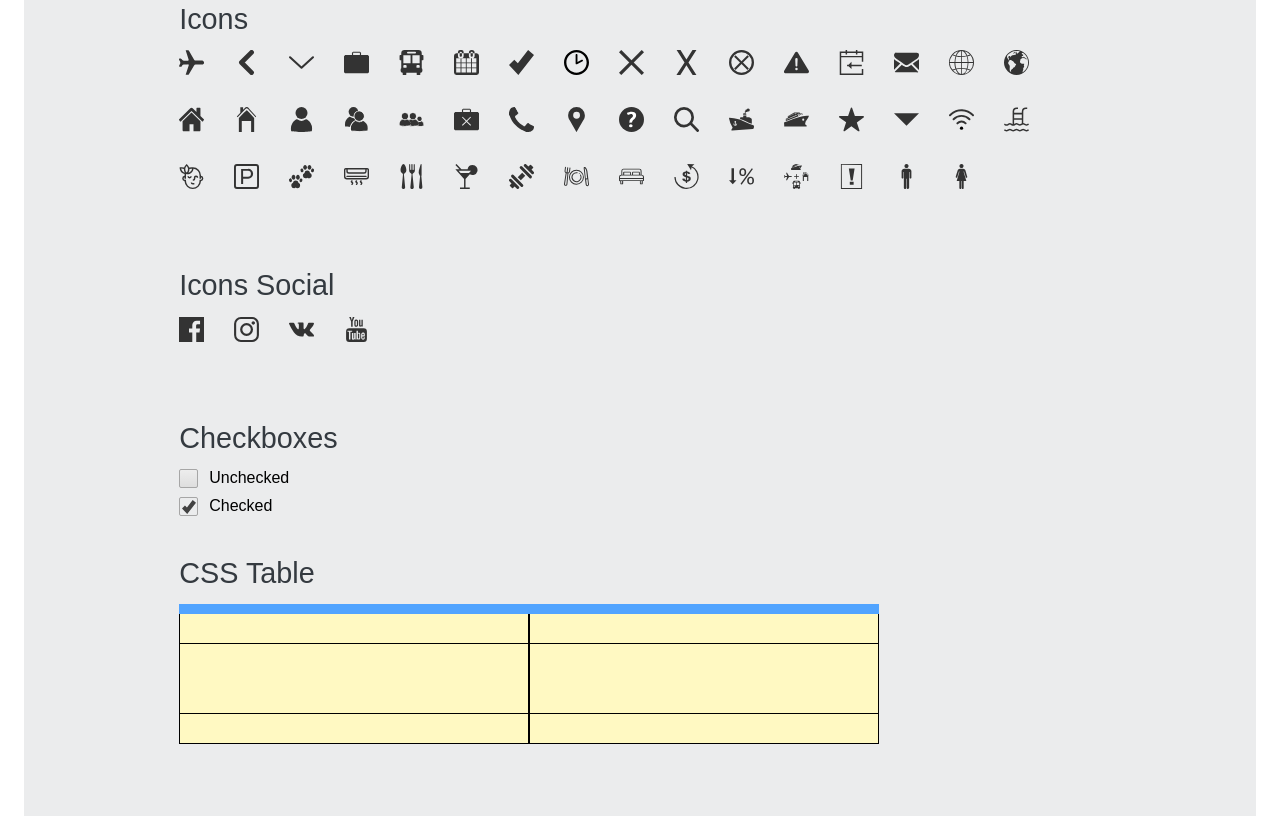
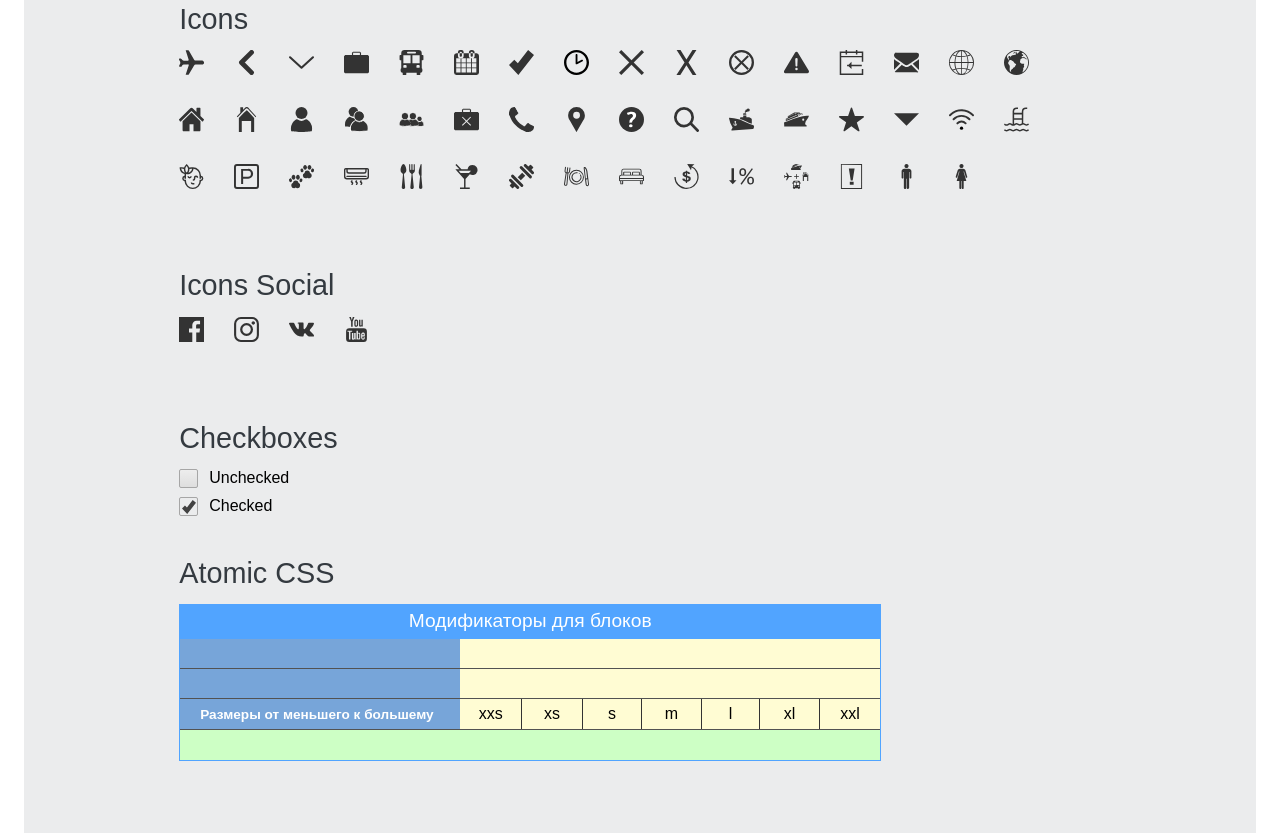
Before and after one commit to MikeIv/UI-Style, a website: page src/index.html in a window 1280 px wide. Shown: the part 547-1380 px from the top of the page. Drawn offline with Linux system fonts and the light colour scheme.

Commit message:
Atomic CSS

```diff
--- a/src/index.html
+++ b/src/index.html
@@ -613,17 +613,25 @@
     </svg>
     <svg id="icon-gender-man" viewBox="0 0 8 20.42">
       <defs>
-        <style>.icon-gender-man-a{fill:#333;fill-rule:evenodd;}</style>
+        <style>.icon-gender-man-a {
+          fill: #333;
+          fill-rule: evenodd;
+        }</style>
       </defs>
       <title>icon-gender-man</title>
-      <path class="icon-gender-man-a" transform="translate(0 -.29)" d="M2.15,4.07a2.06,2.06,0,0,0-1.51.64A2.13,2.13,0,0,0,0,6.22v5.25A.69.69,0,0,0,.22,12a.69.69,0,0,0,.51.2.72.72,0,0,0,.54-.2.78.78,0,0,0,.18-.52V6.78h.38v13a.86.86,0,0,0,.32.66.93.93,0,0,0,.68.28.9.9,0,0,0,.69-.28.86.86,0,0,0,.29-.66V12.24h.42v7.53a.92.92,0,0,0,.28.66.94.94,0,0,0,.72.28.94.94,0,0,0,.93-.94v-13h.39v4.69a.74.74,0,0,0,.19.52.78.78,0,0,0,.53.2.69.69,0,0,0,.54-.2A.85.85,0,0,0,8,11.47V6.22a2.14,2.14,0,0,0-.63-1.51,2,2,0,0,0-1.52-.64ZM4,3.64a1.61,1.61,0,0,0,1.18-.47A1.64,1.64,0,0,0,5.68,2,1.64,1.64,0,0,0,5.19.79,1.61,1.61,0,0,0,4,.29a1.53,1.53,0,0,0-1.18.5A1.59,1.59,0,0,0,2.35,2a1.59,1.59,0,0,0,.48,1.2A1.54,1.54,0,0,0,4,3.64Z"/>
+      <path class="icon-gender-man-a" transform="translate(0 -.29)"
+            d="M2.15,4.07a2.06,2.06,0,0,0-1.51.64A2.13,2.13,0,0,0,0,6.22v5.25A.69.69,0,0,0,.22,12a.69.69,0,0,0,.51.2.72.72,0,0,0,.54-.2.78.78,0,0,0,.18-.52V6.78h.38v13a.86.86,0,0,0,.32.66.93.93,0,0,0,.68.28.9.9,0,0,0,.69-.28.86.86,0,0,0,.29-.66V12.24h.42v7.53a.92.92,0,0,0,.28.66.94.94,0,0,0,.72.28.94.94,0,0,0,.93-.94v-13h.39v4.69a.74.74,0,0,0,.19.52.78.78,0,0,0,.53.2.69.69,0,0,0,.54-.2A.85.85,0,0,0,8,11.47V6.22a2.14,2.14,0,0,0-.63-1.51,2,2,0,0,0-1.52-.64ZM4,3.64a1.61,1.61,0,0,0,1.18-.47A1.64,1.64,0,0,0,5.68,2,1.64,1.64,0,0,0,5.19.79,1.61,1.61,0,0,0,4,.29a1.53,1.53,0,0,0-1.18.5A1.59,1.59,0,0,0,2.35,2a1.59,1.59,0,0,0,.48,1.2A1.54,1.54,0,0,0,4,3.64Z"/>
     </svg>
     <svg id="icon-gender-woman" viewBox="0 0 9 19.54">
       <defs>
-        <style>.icon-gender-woman-a{fill:#333;fill-rule:evenodd;}</style>
+        <style>.icon-gender-woman-a {
+          fill: #333;
+          fill-rule: evenodd;
+        }</style>
       </defs>
       <title>icon-gender-woman</title>
-      <path class="icon-gender-woman-a" transform="translate(0 -.73)" d="M4.34,13.94v5.59a.75.75,0,0,1-.21.54.74.74,0,0,1-.53.2.79.79,0,0,1-.55-.2.66.66,0,0,1-.23-.54V13.94H.74L2.91,6.57H2.53c-.24.83-.44,1.49-.59,2s-.3,1-.44,1.5-.25.77-.27.87a.59.59,0,0,1-.62.47l-.16,0A.6.6,0,0,1,0,10.8a.45.45,0,0,1,0-.2s.08-.24.16-.55.19-.7.33-1.15S.81,8,1,7.41s.3-1,.48-1.54a2,2,0,0,1,.69-1,1.57,1.57,0,0,1,1.09-.46H5.78a1.61,1.61,0,0,1,1.12.46,2.46,2.46,0,0,1,.7,1c.15.5.29,1,.44,1.54s.3,1,.43,1.49l.33,1.15A3.92,3.92,0,0,0,9,10.6l0,.17a.59.59,0,0,1-.46.62l-.15,0A.57.57,0,0,1,7.77,11c0-.1-.12-.4-.24-.87s-.29-1-.46-1.5-.36-1.19-.6-2H6.1l2.17,7.37H6.21v5.59a.66.66,0,0,1-.22.54.8.8,0,0,1-.54.2.75.75,0,0,1-.54-.2.71.71,0,0,1-.2-.54V13.94Zm.2-10a1.46,1.46,0,0,0,1.1-.44A1.59,1.59,0,0,0,6.1,2.34a1.58,1.58,0,0,0-.46-1.13A1.43,1.43,0,0,0,4.54.73a1.59,1.59,0,0,0-1.17.48,1.54,1.54,0,0,0-.46,1.13,1.55,1.55,0,0,0,.46,1.15A1.64,1.64,0,0,0,4.54,3.93Z"/>
+      <path class="icon-gender-woman-a" transform="translate(0 -.73)"
+            d="M4.34,13.94v5.59a.75.75,0,0,1-.21.54.74.74,0,0,1-.53.2.79.79,0,0,1-.55-.2.66.66,0,0,1-.23-.54V13.94H.74L2.91,6.57H2.53c-.24.83-.44,1.49-.59,2s-.3,1-.44,1.5-.25.77-.27.87a.59.59,0,0,1-.62.47l-.16,0A.6.6,0,0,1,0,10.8a.45.45,0,0,1,0-.2s.08-.24.16-.55.19-.7.33-1.15S.81,8,1,7.41s.3-1,.48-1.54a2,2,0,0,1,.69-1,1.57,1.57,0,0,1,1.09-.46H5.78a1.61,1.61,0,0,1,1.12.46,2.46,2.46,0,0,1,.7,1c.15.5.29,1,.44,1.54s.3,1,.43,1.49l.33,1.15A3.92,3.92,0,0,0,9,10.6l0,.17a.59.59,0,0,1-.46.62l-.15,0A.57.57,0,0,1,7.77,11c0-.1-.12-.4-.24-.87s-.29-1-.46-1.5-.36-1.19-.6-2H6.1l2.17,7.37H6.21v5.59a.66.66,0,0,1-.22.54.8.8,0,0,1-.54.2.75.75,0,0,1-.54-.2.71.71,0,0,1-.2-.54V13.94Zm.2-10a1.46,1.46,0,0,0,1.1-.44A1.59,1.59,0,0,0,6.1,2.34a1.58,1.58,0,0,0-.46-1.13A1.43,1.43,0,0,0,4.54.73a1.59,1.59,0,0,0-1.17.48,1.54,1.54,0,0,0-.46,1.13,1.55,1.55,0,0,0,.46,1.15A1.64,1.64,0,0,0,4.54,3.93Z"/>
     </svg>
 
 
@@ -702,7 +710,8 @@
         </div>
         <div class="ui__color-item-section ui__color-item-section--light-blue-hover">
           <p class="ui__color-item-txt ui__color-item-txt--light">#77a5d9</p>
-          <p class="ui__color-item-txt ui__color-item-txt--thin-tr  ui__color-item-txt--light">light blue:<span>hover</span>
+          <p class="ui__color-item-txt ui__color-item-txt--thin-tr  ui__color-item-txt--light">light
+            blue:<span>hover</span>
           </p>
         </div>
       </li>
@@ -714,7 +723,8 @@
         </div>
         <div class="ui__color-item-section ui__color-item-section--dark-blue-hover">
           <p class="ui__color-item-txt ui__color-item-txt--light">#1474b8</p>
-          <p class="ui__color-item-txt ui__color-item-txt--thin-tr  ui__color-item-txt--light">dark blue:<span>hover</span>
+          <p class="ui__color-item-txt ui__color-item-txt--thin-tr  ui__color-item-txt--light">dark
+            blue:<span>hover</span>
           </p>
         </div>
       </li>
@@ -726,7 +736,8 @@
         </div>
         <div class="ui__color-item-section ui__color-item-section--link-blue-hover">
           <p class="ui__color-item-txt ui__color-item-txt--light">#0d69bf</p>
-          <p class="ui__color-item-txt ui__color-item-txt--thin-tr  ui__color-item-txt--light">link blue:<span>hover</span>
+          <p class="ui__color-item-txt ui__color-item-txt--thin-tr  ui__color-item-txt--light">link
+            blue:<span>hover</span>
           </p>
         </div>
       </li>
@@ -1086,22 +1097,51 @@
     </ul>
   </section>
 
+
   <section class="ui__block">
-    <h2 class="ui__h2">CSS Table</h2>
-    <ul class="ui__table">
-      <li class="ui__row">
-        <div class="ui__cell"></div>
-        <div class="ui__cell"></div>
-      </li>
-      <li class="ui__row ui__row--height">
-        <div class="ui__cell"></div>
-        <div class="ui__cell"></div>
-      </li>
-      <li class="ui__row">
-        <div class="ui__cell"></div>
-        <div class="ui__cell"></div>
-      </li>
-    </ul>
+    <h2 class="ui__h2">Atomic CSS</h2>
+
+    <article class="ui__table">
+      <h1 class="ui__table-header">Модификаторы для блоков</h1>
+
+      <div class="ui_col"></div>
+      <div class="ui_col ui_col--2"></div>
+
+
+      <header class="ui__table-header-group">
+        <ul class="ui__row ui__row">
+          <li class="ui__cell ui__cell--header "></li>
+          <li class="ui__cell ui__cell--header "></li>
+        </ul>
+      </header>
+
+      <footer class="ui__table-footer-group">
+        <ul class="ui__row ui__row">
+          <li class="ui__cell ui__cell--footer "></li>
+          <li class="ui__cell ui__cell--footer "></li>
+        </ul>
+      </footer>
+
+      <section class="ui__row-group">
+        <ul class="ui__row">
+          <li class="ui__cell ui__cell--group"></li>
+          <li class="ui__cell ui__cell--group"></li>
+        </ul>
+      </section>
+
+      <ul class="ui__row">
+        <li class="ui__cell ui__cell--h2">Размеры от меньшего к большему</li>
+        <li class="ui__cell">
+          <div class="ui__cell-in">xxs</div>
+          <div class="ui__cell-in">xs</div>
+          <div class="ui__cell-in">s</div>
+          <div class="ui__cell-in">m</div>
+          <div class="ui__cell-in">l</div>
+          <div class="ui__cell-in">xl</div>
+          <div class="ui__cell-in ui__cell-in--br">xxl</div>
+        </li>
+      </ul>
+    </article>
   </section>
 
 </div>
--- a/src/less/blocks/ui.less
+++ b/src/less/blocks/ui.less
@@ -275,10 +275,43 @@
 
   margin: 0;
   padding: 0;
-  padding-top: 10px;
 
   background-color: #51a4ff;
+  border: 1px solid #51a4ff;
 
+}
+
+.ui__table-header {
+  display: table-caption;
+  caption-side: top;
+
+  margin: 0;
+  padding: 0;
+  padding-top: 5px;
+  padding-bottom: 5px;
+
+  text-align: center;
+
+  font-family: inherit;
+  font-size: 1.2em;
+  color: #FFFFFF;
+
+  background-color: #51a4ff;
+  border: 1px solid #51a4ff;
+}
+
+.ui__table-header-group {
+  display: table-header-group;
+}
+
+.ui__table-footer-group {
+  display: table-footer-group;
+}
+
+
+/*-- Ряды --*/
+.ui__row-group {
+  display: table-row-group;
 }
 
 .ui__row {
@@ -290,19 +323,76 @@
   margin: 0;
   padding: 0;
 
-  background-color: #cdffc5;
-  border: 2px solid #FF0000;
 }
 
 .ui__row--height {
   height: 70px;
 }
 
+
+/*-- Колонки --*/
+.ui_col {
+  display: table-column;
+
+  width: 40%;
+
+  background-color: #77a5d9;
+  border-right: 1px solid #333333;
+}
+
+.ui_col--2 {
+  display: table-column;
+
+  width: 70%;
+
+  background-color: #fffcd3;
+  border-right: 1px solid #242424;
+}
+
+
+/*-- Ячейки --*/
 .ui__cell {
   display: table-cell;
 
-  background-color: #fff9c2;
-  border-right: 1px solid #000;
-  border-left: 1px solid #000;
-  border-bottom: 1px solid #000;
+  border-bottom: 1px solid #525252;
 }
+
+.ui__cell--header {
+
+}
+
+.ui__cell--footer {
+  background-color: #cdffc5;
+  border-bottom: none;
+}
+
+.ui__cell--group {
+
+}
+
+.ui__cell-in {
+  display: table-cell;
+  width: 70px;
+  height: 30px;
+
+  text-align: center;
+  vertical-align: middle;
+  border-right: 1px solid #333333;
+}
+
+.ui__cell-in--br {
+  border-right: none;
+}
+
+.ui__cell--h2 {
+  margin: 0;
+  padding: 0;
+  padding-left: 20px;
+
+  vertical-align: middle;
+
+  font-family: "PT Sans", sans-serif;
+  font-size: 0.85em;
+  font-weight: bold;
+  color: #FFFFFF;
+}
```
Also changed, not shown: build/css/style.css, build/css/style.min.css, build/index.html, src/css/style.css.
